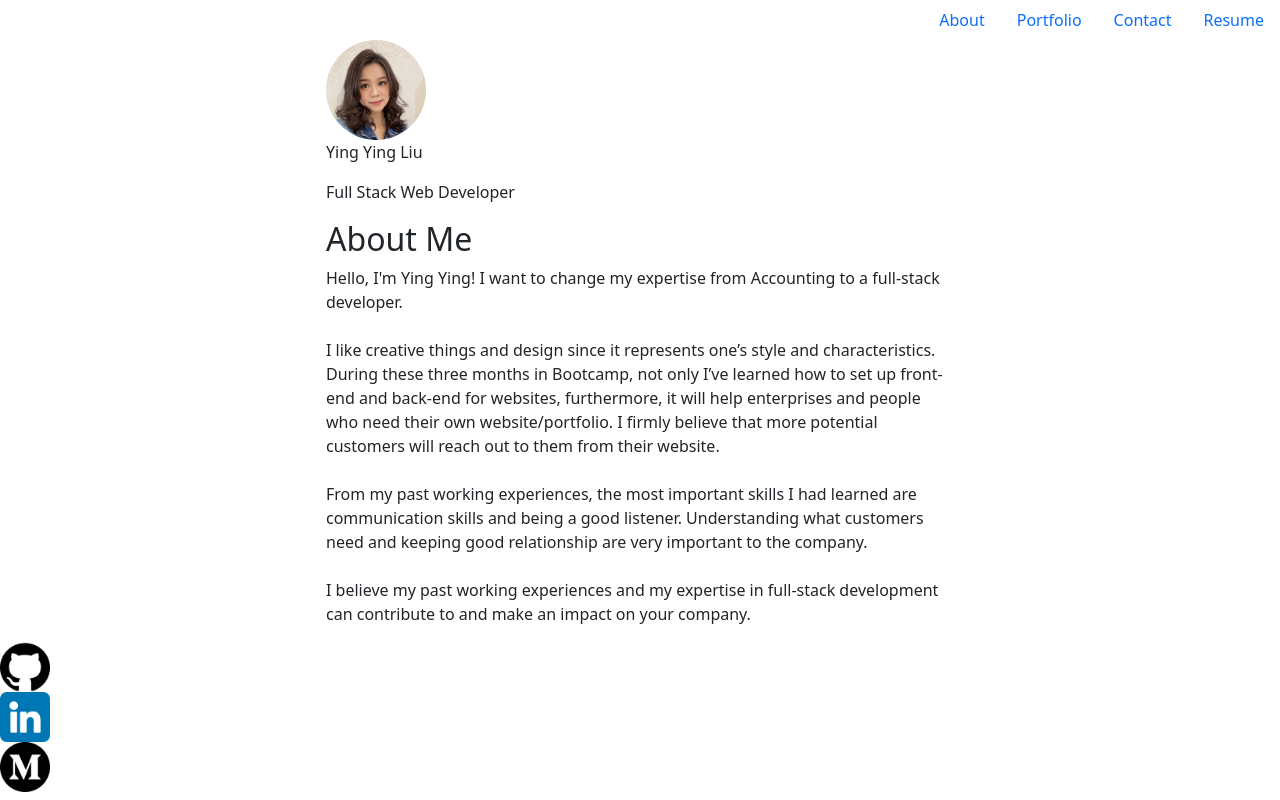
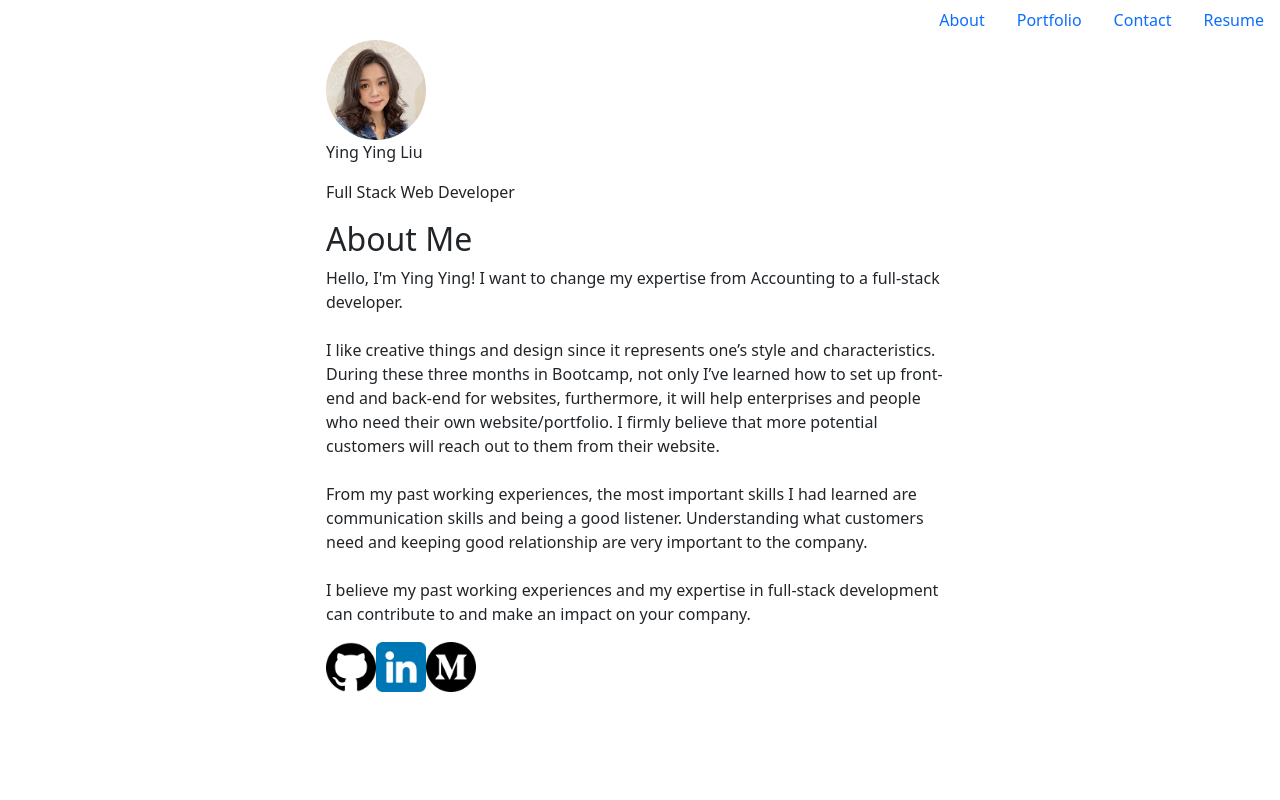
Before and after one commit to yingyliu/ying-react-portfolio, a React (Create React App) app: page / in a window 1280 px wide. Built offline with nearby package versions, Linux system fonts and the light colour scheme.

Commit message:
adjust footer icon to center in row style

```diff
--- a/src/components/pages/Footer.js
+++ b/src/components/pages/Footer.js
@@ -2,14 +2,17 @@ import React from "react";
 import githubIcon from "../assets/images/github.png";
 import linkedinIcon from "../assets/images/linkedin.png";
 import mediumIcon from "../assets/images/medium.png";
+import { Col } from 'react-bootstrap';
 import '../styles/Footer.css';
 
 function Footer() {
     return(
         <div className="page-footer row justify-content-center" id="footer">
+            <Col lg={6} md={12}>
             <a href="https://github.com/yingyliu" target="_blank"><img src={githubIcon} alt="github-logo" className="social-media-icon"/></a>
             <a href="https://www.linkedin.com/in/ying-ying-l-5865a4136/" target="_blank"><img src={linkedinIcon} alt="linkedin-logo" className="social-media-icon"/></a>
             <a href="https://medium.com/@yingying.liu" target="_blank"><img src={mediumIcon} alt="medium-logo" className="social-media-icon"/></a>
+            </Col>
         </div>
     )
 }
--- a/src/components/pages/Resume.js
+++ b/src/components/pages/Resume.js
@@ -30,9 +30,8 @@ function Resume() {
                     Responsicve Web Design
                 </li>
             </ul>
-
-
-
+            <br></br>
+            <br></br>
             <h2 className="resume">BACK END PROFICIENCIES</h2>
             <ul>
                 <li>
```
